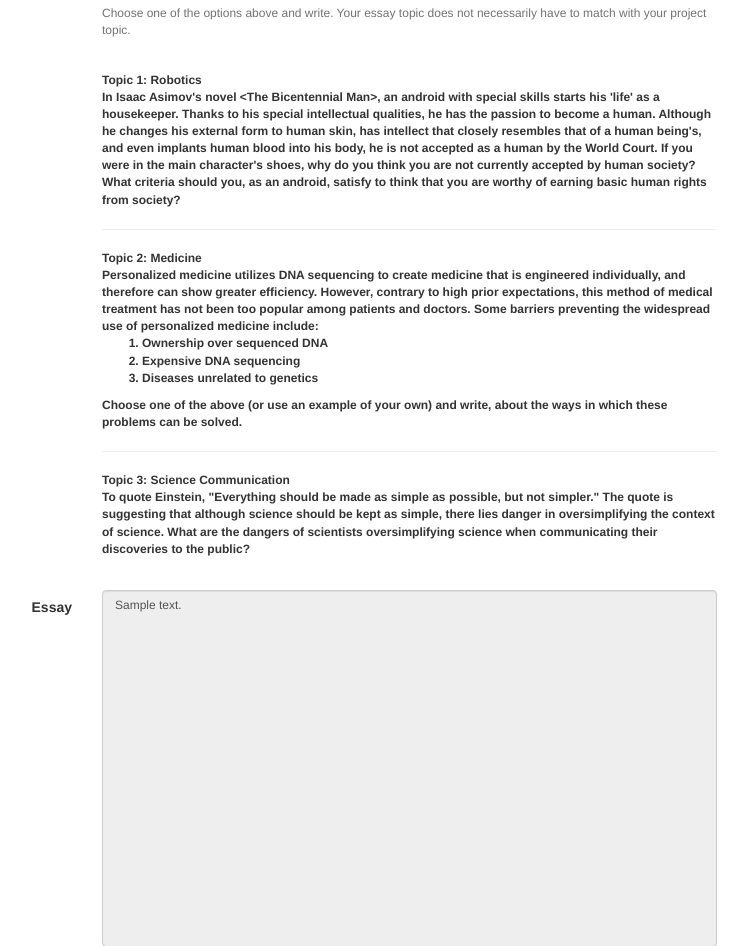
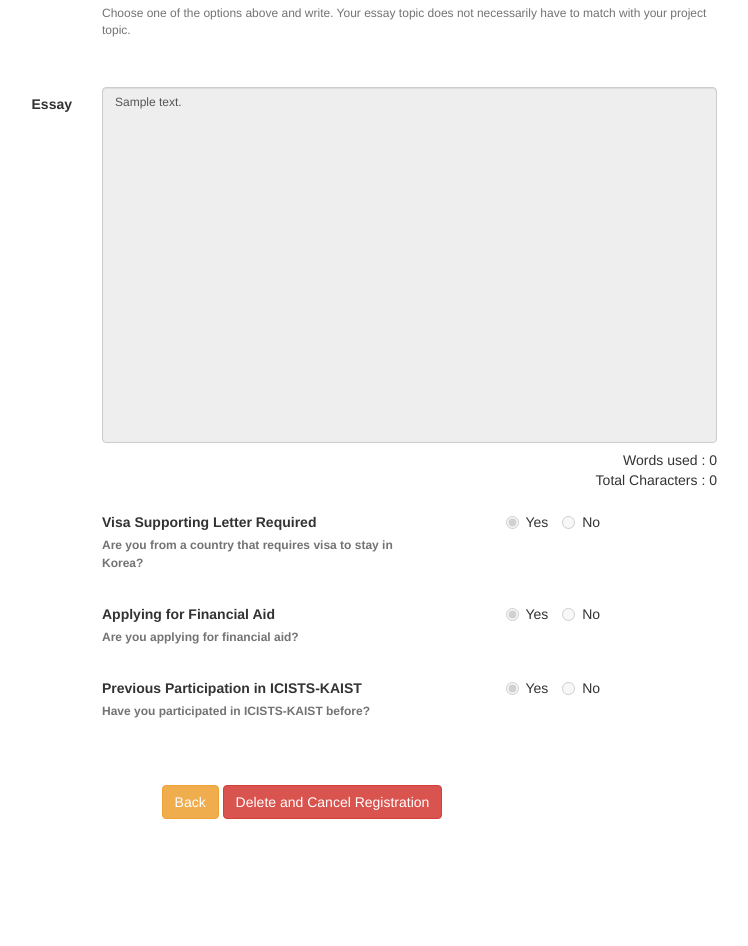
Before and after one commit to icists/ams, a Django app: page /registration/application/ in a window 1280 px wide. Shown: the part 411-1357 px from the top of the page, without its empty margins (338-1086 px from the left). After the commit the page ends 1230 px from the top, so only its background shows below. Run offline with Django 3.2, Linux system fonts and the light colour scheme; a user stored in the database is signed in; tables that the repository leaves empty hold one stand-in row (values such as "Sample post"); some libraries are stand-ins or nearby versions.

Commit message:
separate topic into other table

```diff
--- a/icists/icists/apps/registration/models.py
+++ b/icists/icists/apps/registration/models.py
@@ -2,6 +2,25 @@ from django.db import models
 from django.contrib.auth.models import User
 
 # Create your models here.
+
+class EssayTopic(models.Model):
+    year = models.IntegerField()
+    number = models.IntegerField()
+    text = models.CharField(max_length=100)
+    description = models.TextField()
+
+    def __unicode__(self):
+        return "(%d) %d. %s" % (self.year, self.number, self.text)
+
+
+class ProjectTopic(models.Model):
+    year = models.IntegerField()
+    number = models.IntegerField()
+    text = models.CharField(max_length=100)
+
+    def __unicode__(self):
+        return "(%d) %d. %s" % (self.year, self.number, self.text)
+
 
 class Application(models.Model):
     EARLY = 'E'
@@ -31,8 +50,8 @@ class Application(models.Model):
     screening_result = models.CharField(max_length=1,
                                         choices=SCREENING_RESULT, default=PENDING)
     results_embargo = models.BooleanField(default=True)
-    project_topic = models.CharField(max_length=45)
-    essay_topic = models.CharField(max_length=500)
+    project_topic = models.ForeignKey(ProjectTopic, related_name='application_project')
+    essay_topic = models.ForeignKey(EssayTopic, related_name='application_essay')
     essay_text = models.TextField()
     visa_letter_required = models.CharField(max_length=1, choices=YESNO, default='N')
     financial_aid = models.CharField(max_length=1, choices=YESNO, default='N')
--- a/icists/icists/apps/registration/views.py
+++ b/icists/icists/apps/registration/views.py
@@ -8,7 +8,7 @@ from django.core.exceptions import ValidationError, PermissionDenied, Suspicious
 from django.contrib.auth.models import User
 from icists.apps.session.models import UserProfile
 from icists.apps.session.forms import UserProfileForm
-from icists.apps.registration.models import Application, Survey
+from icists.apps.registration.models import Application, Survey, ProjectTopic, EssayTopic
 from icists.apps.registration.forms import ApplicationForm, FaForm
 
 # Create your views here.
@@ -67,7 +67,9 @@ def application(request):
     if request.method == "GET":
         print "GET method. opened the form."
         app_f = ApplicationForm(instance=application)
-        return render(request, 'registration/form.html', {'application':application})
+        project_topic = ProjectTopic.objects.filter(year=2015).order_by('number')
+        essay_topic = EssayTopic.objects.filter(year=2015).order_by('number')
+        return render(request, 'registration/form.html', {'application':application, 'project_topic':project_topic, 'essay_topic':essay_topic})
 
     elif request.method == "POST":
         print "POST method; to save the data."
--- a/icists/icists/templates/registration/form.html
+++ b/icists/icists/templates/registration/form.html
@@ -29,8 +29,8 @@
         $('#essay_textarea').blur(counter);
         $('#essay_textarea').focus(counter);
 
-        $('select[name=project_topic]').val('{{ application.project_topic }}').attr("selected", "selected");
-        $('select[name=essay_topic]').val('{{ application.essay_topic }}').attr("selected", "selected");
+        $('select[name=project_topic]').val('{{ application.project_topic_id }}').attr("selected", "selected");
+        $('select[name=essay_topic]').val('{{ application.essay_topic_id }}').attr("selected", "selected");
         $("input[name=visa_letter_required][value='{{ application.visa_letter_required }}']").prop("checked", true);
         $("input[name=financial_aid][value='{{ application.financial_aid }}']").prop("checked", true);
         $("input[name=previously_participated][value='{{ application.previously_participated }}']").prop("checked", true);
@@ -58,7 +58,7 @@
 
 {% block content %}
 <h1>ICISTS-KAIST 2015 Application Form</h1>
-<form class="form-horizontal" action="/registration/form/" method="post" enctype="multipart/form-data">
+<form class="form-horizontal" action="/registration/application/" method="post" enctype="multipart/form-data">
     <fieldset>
         {% csrf_token %}
 
@@ -79,9 +79,9 @@
             <label class="col-sm-3 control-label">Project Topic</label>
             <div class="col-sm-9">
                 <select class="form-control" name="project_topic" required="required">
-                <option>1. Robotics </option>
-                <option>2. Medicine </option>
-                <option>3. Science Communication </option>
+					{% for topic in project_topic %}
+					<option value="{{ topic.id }}">{{ topic.number }}. {{ topic.text }}</option>
+					{% endfor %}
                 </select>
                 <p class="help-block">Please choose a topic you want to participate in throughout the whole conference. Your team project group will be determined based on this choice. </p>
             </div>
@@ -89,10 +89,10 @@
         <div class="form-group">
             <label class="col-sm-3 control-label">Essay Topic</label>
             <div class="col-sm-9">
-                <select class="form-control" name="essay_topic" required="required">
-                <option>1. Robotics</option>
-                <option>2. Medicine</option>
-                <option>3. Science Communication </option>
+				<select class="form-control" name="essay_topic" required="required">
+					{% for topic in essay_topic %}
+					<option value="{{ topic.id }}">{{ topic.number }}. {{ topic.text }}</option>
+					{% endfor %}
                 </select>
                 <p class="help-block"> Choose one of the options above and write. Your essay topic does not necessarily have to match with your project topic.</p>
             </div>
@@ -101,21 +101,11 @@
             <label class="col-sm-3 control-label">
             </label>
             <label class="col-sm-9 control-label" id='essay_questions'>
-                Topic 1: Robotics <br>
-                In Isaac Asimov's novel &lt;The Bicentennial Man&gt;, an android with special skills starts his 'life' as a housekeeper. Thanks to his special intellectual qualities, he has the passion to become a human. Although he changes his external form to human skin, has intellect that closely resembles that of a human being's, and even implants human blood into his body, he is not accepted as a human by the World Court. If you were in the main character's shoes, why do you think you are not currently accepted by human society? What criteria should you, as an android, satisfy to think that you are worthy of earning basic human rights from society?
-                <hr>
-                Topic 2: Medicine <br>
-                Personalized medicine utilizes DNA sequencing to create medicine that is engineered individually, and therefore can show greater efficiency. However, contrary to high prior expectations, this method of medical treatment has not been too popular among patients and doctors.
-                Some barriers preventing the widespread use of personalized medicine include:
-                <ol>
-                    <li>Ownership over sequenced DNA</li>
-                    <li>Expensive DNA sequencing</li>
-                    <li>Diseases unrelated to genetics</li>
-                </ol>
-                Choose one of the above (or use an example of your own) and write, about the ways in which these problems can be solved.
-                <hr>
-                Topic 3: Science Communication <br>
-                To quote Einstein, "Everything should be made as simple as possible, but not simpler." The quote is suggesting that although science should be kept as simple, there lies danger in oversimplifying the context of science. What are the dangers of scientists oversimplifying science when communicating their discoveries to the public? <br><br>
+				{% for topic in essay_topic %}
+				Topic {{ topic.number }}: {{ topic.text }} <br>
+				{{ topic.description }}
+				<hr>
+				{% endfor %}
             </label>
         </div>
         <div class="form-group">
```
Also changed, not shown: icists/icists/apps/registration/admin.py (+16 -2 lines).
